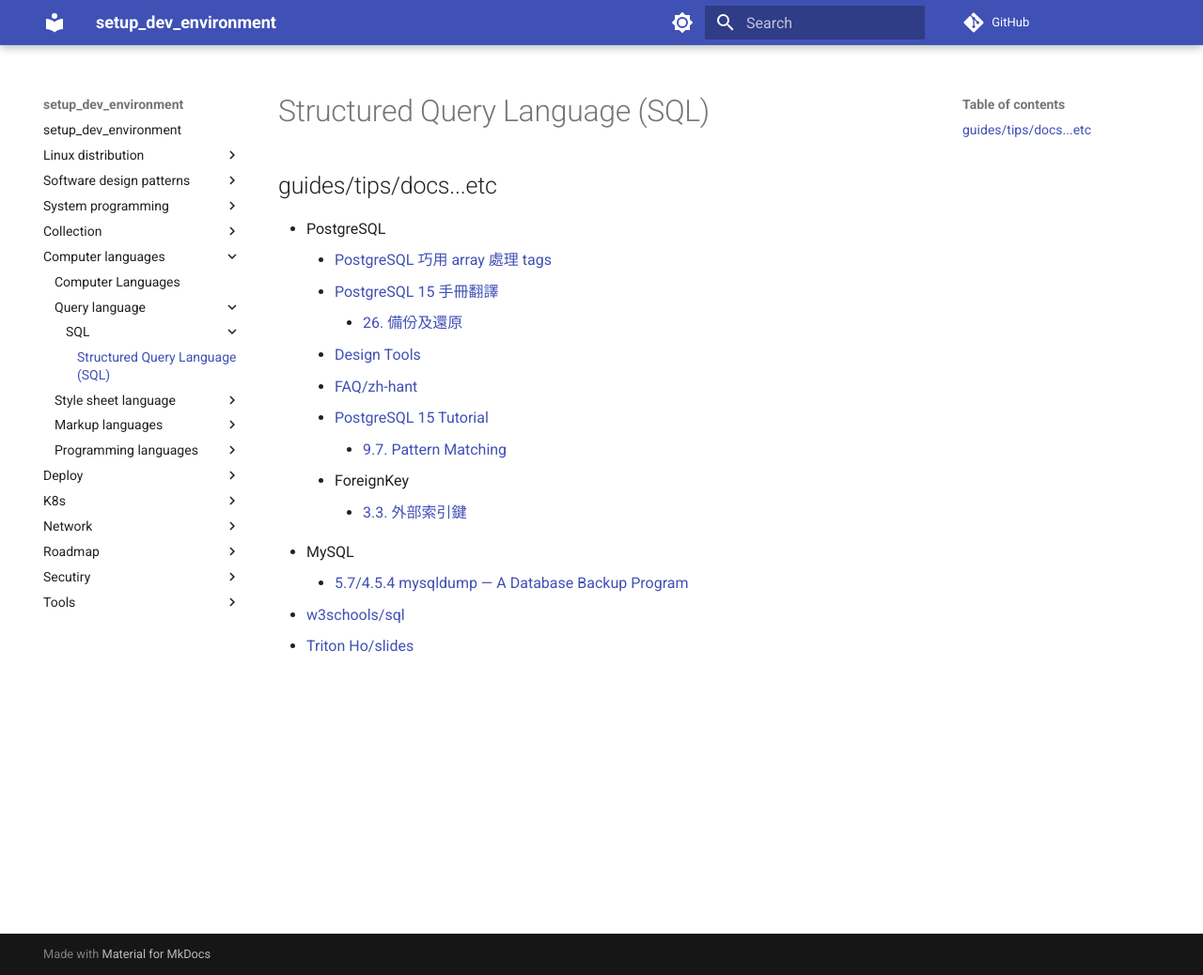
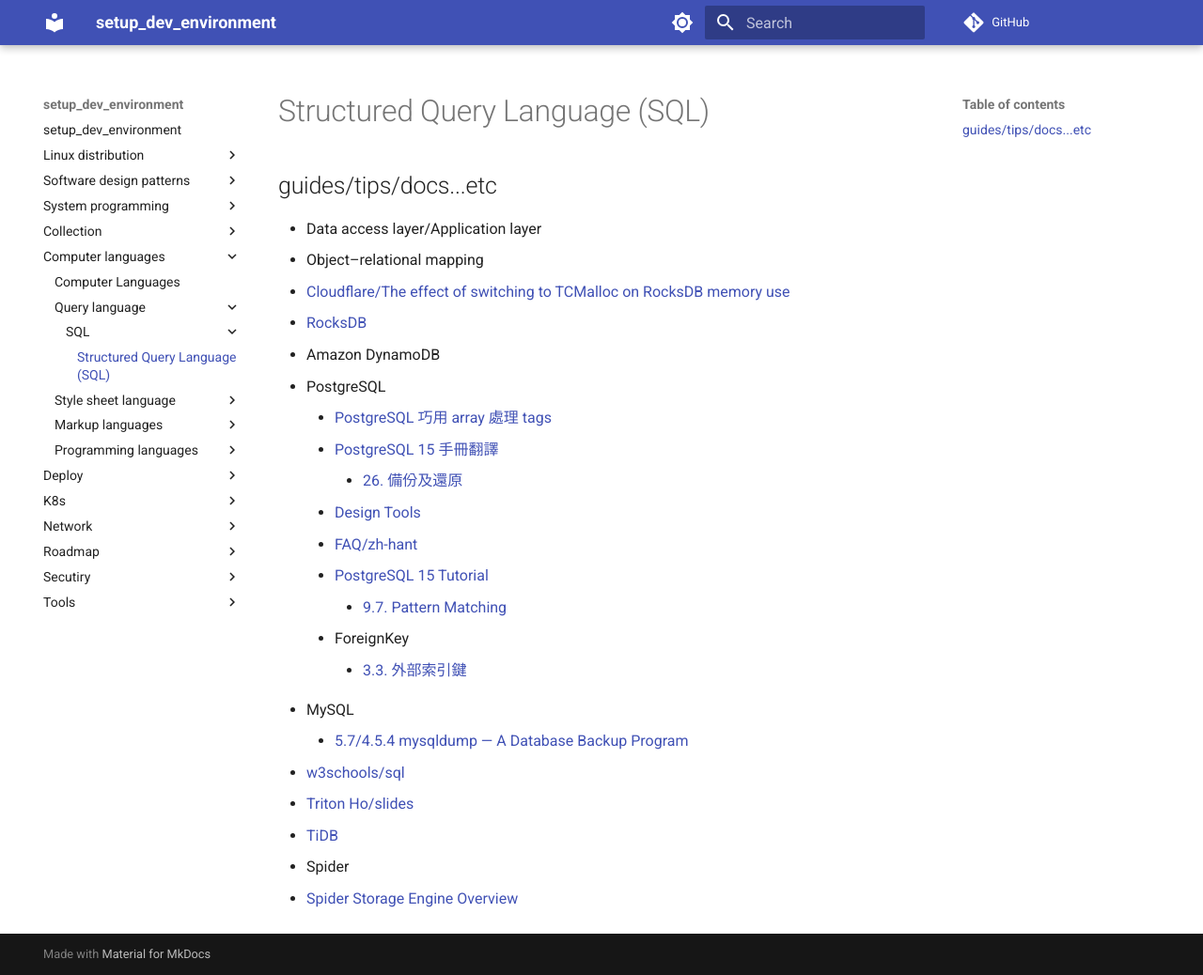
Before and after one commit to hong539/setup_dev_environment, an MkDocs documentation site: the page built from docs/computer languages/Query language/SQL/SQL.md, in a window 1280 px wide and 1038 px high. Shown: the whole window at 94% size. Built offline with MkDocs 1.6.1 and Material for MkDocs 9.7.7, drawn with Linux system fonts in a browser that asks for light colours; comment, search, counter and statistics services are not loaded.

Commit message:
Update docs

```diff
--- a/docs/computer languages/Query language/SQL/SQL.md
+++ b/docs/computer languages/Query language/SQL/SQL.md
@@ -2,6 +2,11 @@
 
 ## guides/tips/docs...etc
 
+* Data access layer/Application layer
+* Object–relational mapping
+* [Cloudflare/The effect of switching to TCMalloc on RocksDB memory use](https://blog.cloudflare.com/the-effect-of-switching-to-tcmalloc-on-rocksdb-memory-use/)
+* [RocksDB](https://rocksdb.org/)
+* Amazon DynamoDB
 * PostgreSQL
     * [PostgreSQL 巧用 array 處理 tags](https://hackmd.io/@pgsql-tw/rJSOHh8zT)
     * [PostgreSQL 15 手冊翻譯](https://docs.postgresql.tw/v/15/)
@@ -16,3 +21,6 @@
     * [5.7/4.5.4 mysqldump — A Database Backup Program](https://dev.mysql.com/doc/refman/5.7/en/mysqldump.html)
 * [w3schools/sql](https://www.w3schools.com/sql/)
 * [Triton Ho/slides](https://github.com/TritonHo/slides/tree/master)
+* [TiDB](https://www.pingcap.com/)
+* Spider
+* [Spider Storage Engine Overview](https://mariadb.com/kb/en/spider-storage-engine-overview/)
```
Also changed, not shown: docs/Linux_distribution/Red Hat/redhat.md (+6 -0 lines), docs/System programming/Systems programming.md (+1 -0 lines), docs/computer languages/programming_languages/c/c.md (+2 -0 lines), docs/computer languages/programming_languages/java/java.md (+1 -0 lines), docs/computer languages/programming_languages/rust/rust.md (+1 -0 lines).
